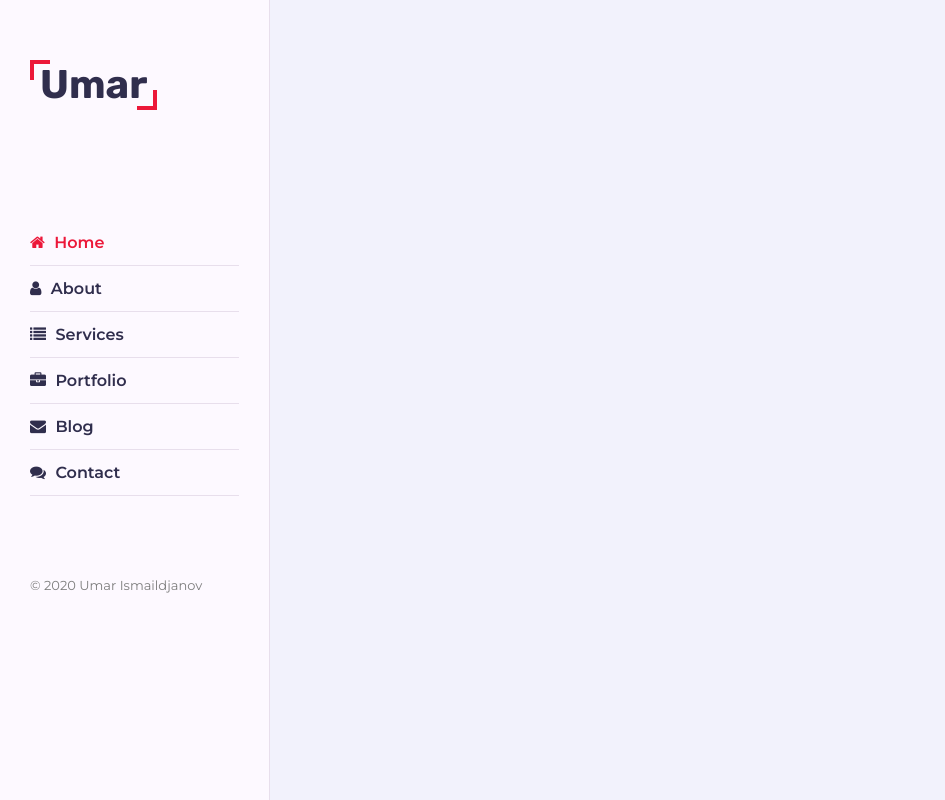
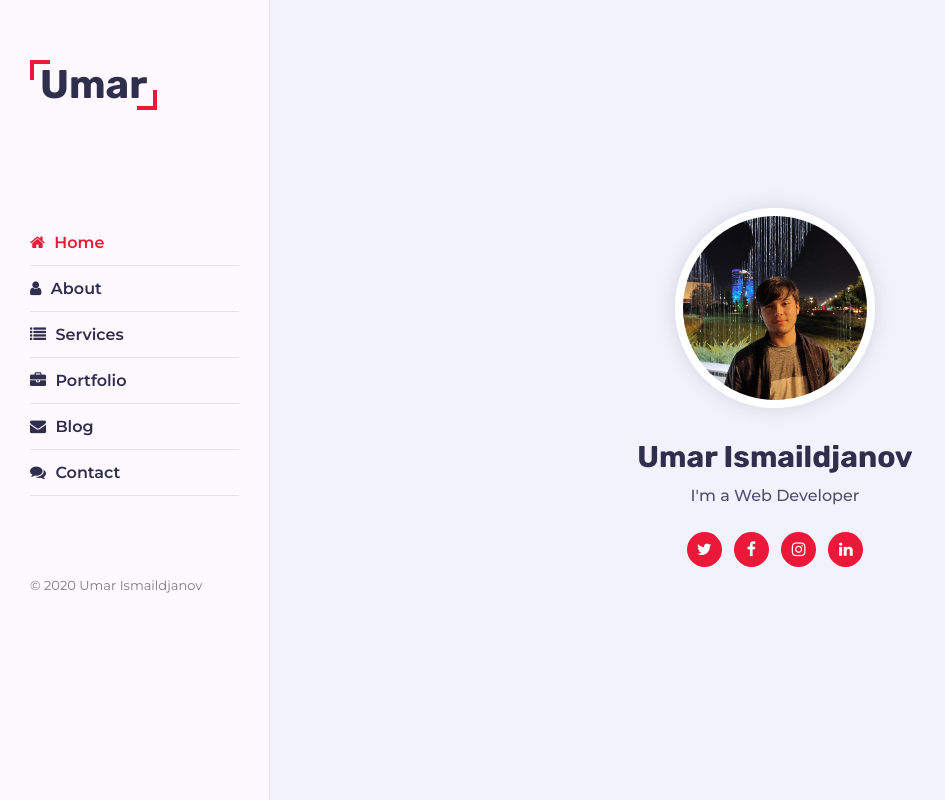
Before and after one commit to umar-ism/umar.com, a plain HTML site: page index.html in a window 1280 px wide. Shown: the whole page, without its empty margins (0-945 px from the left). Drawn offline with Linux system fonts and the light colour scheme.

Commit message:
add home

```diff
--- a/css/skins/pink.css
+++ b/css/skins/pink.css
@@ -13,3 +13,9 @@
 .aside .nav li a.active{
     color: #ec1839;
 }
+.aside .nav-toggler span,
+.aside .nav-toggler span::before,
+.aside .nav-toggler span::after,
+.home .intro .social-link a{
+    background-color: #ec1839;
+}
--- a/css/style.css
+++ b/css/style.css
@@ -27,9 +27,20 @@ body{
     background-color: #f2f2fc;
     min-height: 100vh;
     display: block;
+    padding: 0 30px;
 }
 .main-content {
     padding-left: 270px;
+}
+
+.container{
+    max-width: 1100px;
+    margin: auto;
+    width: 100%;
+}
+.shadow-dark{
+    -webkit-box-shadow: 0 0 20px rgba(48, 46, 77, 0.15);
+    box-shadow: 0 0 20px rgba(48, 46, 77, 0.15);
 }
 /*Aside*/
 .aside {
@@ -73,6 +84,47 @@ body{
     bottom: 0;
     right: 0;
 }
+.aside .nav-toggler{
+    height: 40px;
+    width: 45px;
+    border: 1px solid #d4d4e3;
+    cursor: pointer;
+    position: fixed;
+    left: 300px;
+    top: 30px;
+    z-index: 11;
+    border-radius: 5px;
+    background-color: #fdf9ff;
+    /*display: -ms-flexbox;
+    display: flex;*/
+    display: none;
+    -ms-flex-align: center;
+    align-items: center;
+    -ms-flex-pack: center;
+    justify-content: center;
+}
+.aside .nav-toggler span{
+    height: 2px;
+    width: 18px;
+    display: inline-block;
+    position: relative;
+}
+.aside .nav-toggler span::before{
+    content: '';
+    height: 2px;
+    width: 18px;
+    position: absolute;
+    top: -6px;
+    left: 0;
+}
+.aside .nav-toggler span::after{
+    content: '';
+    height: 2px;
+    width: 18px;
+    position: absolute;
+    top: 6px;
+    left: 0;
+}
 .aside .nav {
     margin: 80px 0;
     list-style: none;
@@ -91,6 +143,7 @@ body{
     border-bottom: 1px solid #e8dfec;
     -webkit-transition: all 0.3s ease;
     transition: all 0.3s ease;
+    text-transform: capitalize;
 }
 .aside .nav li a:not(.active):hover{
     padding-left: 5px;
@@ -104,3 +157,61 @@ body{
 }
 
 /*Home*/
+.home {
+    min-height: 100vh;
+    display: -ms-flexbox;
+    display: flex;
+}
+
+.home .intro {
+    text-align: center;
+}
+
+.home .intro img {
+    width: 200px;
+    height: 200px;
+    border-radius: 50%;
+    display: inline-block;
+    border: 8px solid #ffffff;
+}
+
+
+.home .intro h1{
+    font-size: 30px;
+    color: #302e4d;
+    font-family: 'Rubik', sans-serif;
+    font-weight: 700;
+    margin: 20px 0 5px;
+}
+.home .intro p{
+    font-size: 16px;
+    font-weight: 500;
+    margin: 0px;
+    line-height: 22px;
+    color: #504e70;
+}
+
+.home .intro .social-link{
+    margin: 25px;
+
+}
+
+.home .intro .social-link a{
+    width: 35px;
+    height: 35px;
+    display: inline-block;
+    text-align: center;
+    line-height: 35px;
+    color: #ffffff;
+    margin: 0 4px;
+    border-radius: 50%;
+    text-decoration: none;
+    -webkit-transition: all 0.3s ease;
+    transition: all 0.3s ease;
+}
+
+
+.home .intro .social-link a:hover{
+    -webkit-transform: scale(1.1);
+    transform: scale(1.1);
+}
--- a/index.html
+++ b/index.html
@@ -18,6 +18,10 @@
                 <div class="logo">
                     <a href="#">Umar</a>
                 </div>
+                <!--Nav toggler btn-->
+                <div class="nav-toggler">
+                    <span></span>
+                </div>
                 <!--Nav-->
                 <ul class="nav">
                     <li><a href="#" class="active"><i class="fa fa-home"></i> Home</a></li>
@@ -35,8 +39,23 @@
             <!--Aside end-->
             <!--Main content-->
             <div class="main-content">
+                <!--Home section-->
                 <section class="home section">
+                    <div class="container">
+                        <div class="intro">
+                            <img src="./image/umar.PNG" alt="profile" class="shadow-dark">
+                            <h1>Umar Ismaildjanov</h1>
+                            <p>I'm a Web Developer</p>
+                            <div class="social-link">
+                                <a href="#"><i class="fa fa-twitter"></i></a>
+                                <a href="#"><i class="fa fa-facebook"></i></a>
+                                <a href="#"><i class="fa fa-instagram"></i></a>
+                                <a href="#"><i class="fa fa-linkedin"></i></a>
+                            </div>
+                        </div>
+                    </div>
                 </section>
+                <!--Home section end-->
             </div>
             <!--Main content end-->
         </div>
```
Also changed, not shown: image/photo_2020-12-17_09-45-31.jpg (added).
